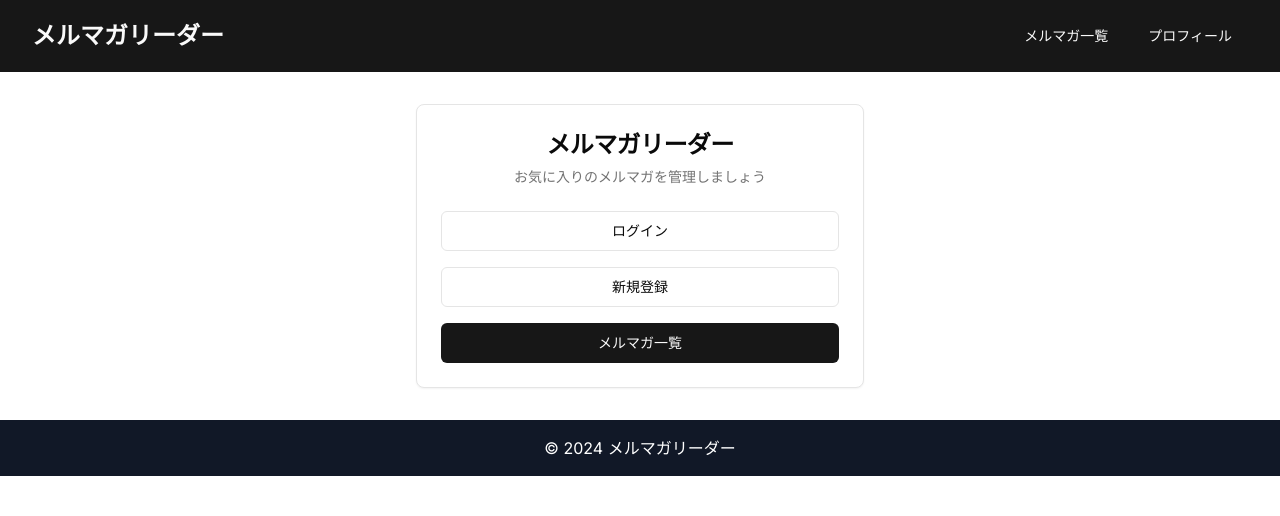
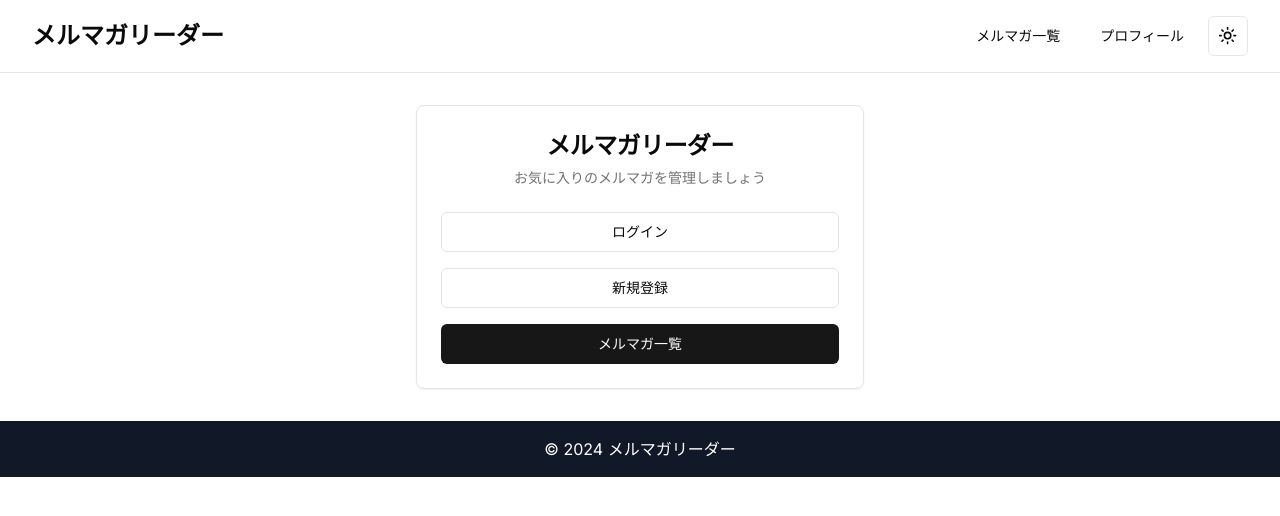
Before and after one commit to nagisora/mail-mag-reader, a Next.js app: page / in a window 1280 px wide. Shown: the top 516 px of the page. Built offline with nearby package versions, Linux system fonts and the light colour scheme; no server answers.

Commit message:
style: #develop ボタンのクラス名を修正し、テーマトグルを追加する

```diff
--- a/src/app/page.tsx
+++ b/src/app/page.tsx
@@ -12,13 +12,13 @@ export default function HomePage() {
         </CardHeader>
         <CardContent>
           <nav className="flex flex-col space-y-4">
-            <Button asChild variant="outline" className="w-full">
+            <Button asChild variant="outline">
               <Link href="/login">ログイン</Link>
             </Button>
-            <Button asChild variant="outline" className="w-full">
+            <Button asChild variant="outline">
               <Link href="/register">新規登録</Link>
             </Button>
-            <Button asChild variant="default" className="w-full">
+            <Button asChild variant="default">
               <Link href="/newsletters">メルマガ一覧</Link>
             </Button>
           </nav>
--- a/src/components/Header.tsx
+++ b/src/components/Header.tsx
@@ -5,6 +5,7 @@ import { useState } from 'react';
 import { Button } from "@/components/ui/button";
 import { Sheet, SheetContent, SheetTrigger } from "@/components/ui/sheet";
 import { Menu } from "lucide-react";
+import { ThemeToggle } from "@/components/theme-toggle";
 
 export default function Header() {
   const [isOpen, setIsOpen] = useState(false);
@@ -12,7 +13,7 @@ export default function Header() {
   const closeMenu = () => setIsOpen(false);
 
   return (
-    <header className="bg-primary text-primary-foreground">
+    <header className="bg-background border-b">
       <div className="container py-4 flex justify-between items-center">
         <Link href="/" className="text-2xl font-bold">メルマガリーダー</Link>
         <nav className="hidden sm:flex space-x-2">
@@ -22,6 +23,7 @@ export default function Header() {
           <Button asChild variant="ghost">
             <Link href="/profile">プロフィール</Link>
           </Button>
+          <ThemeToggle />
         </nav>
         <Sheet open={isOpen} onOpenChange={setIsOpen}>
           <SheetTrigger asChild className="sm:hidden">
@@ -38,6 +40,7 @@ export default function Header() {
               <Button asChild variant="ghost" onClick={closeMenu}>
                 <Link href="/profile">プロフィール</Link>
               </Button>
+              <ThemeToggle />
             </nav>
           </SheetContent>
         </Sheet>
```
